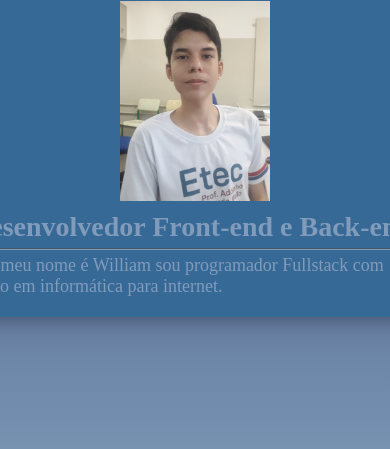
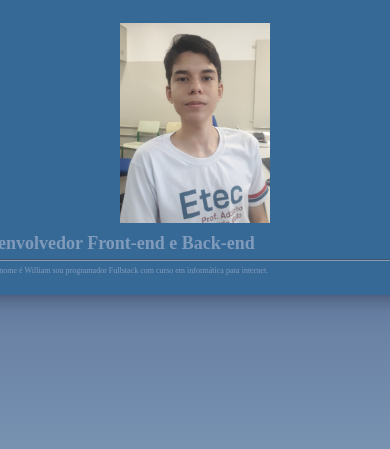
Before and after one commit to WilliamEduardo20/Portifolio, a plain HTML site: page index.html in a window 390 px wide. Shown: the part 333-782 px from the top of the page. Drawn offline with Linux system fonts and the light colour scheme; a web font is replaced by a local one.

Commit message:
Update style.css

```diff
--- a/style.css
+++ b/style.css
@@ -106,7 +106,7 @@ main img{
     cursor: pointer;
 }
 
-@media (max-width: 1440px) {
+@media (max-width: 768px) {
     .cabeca {
         display: flex;
         flex-direction: column;
@@ -123,11 +123,11 @@ main img{
     }
 
     main h1 {
-        font-size: 28px;
+        font-size: 18px;
     }
 
     main p {
-        font-size: 18px;
+        font-size: 8px;
     }
 
     main img {
```
